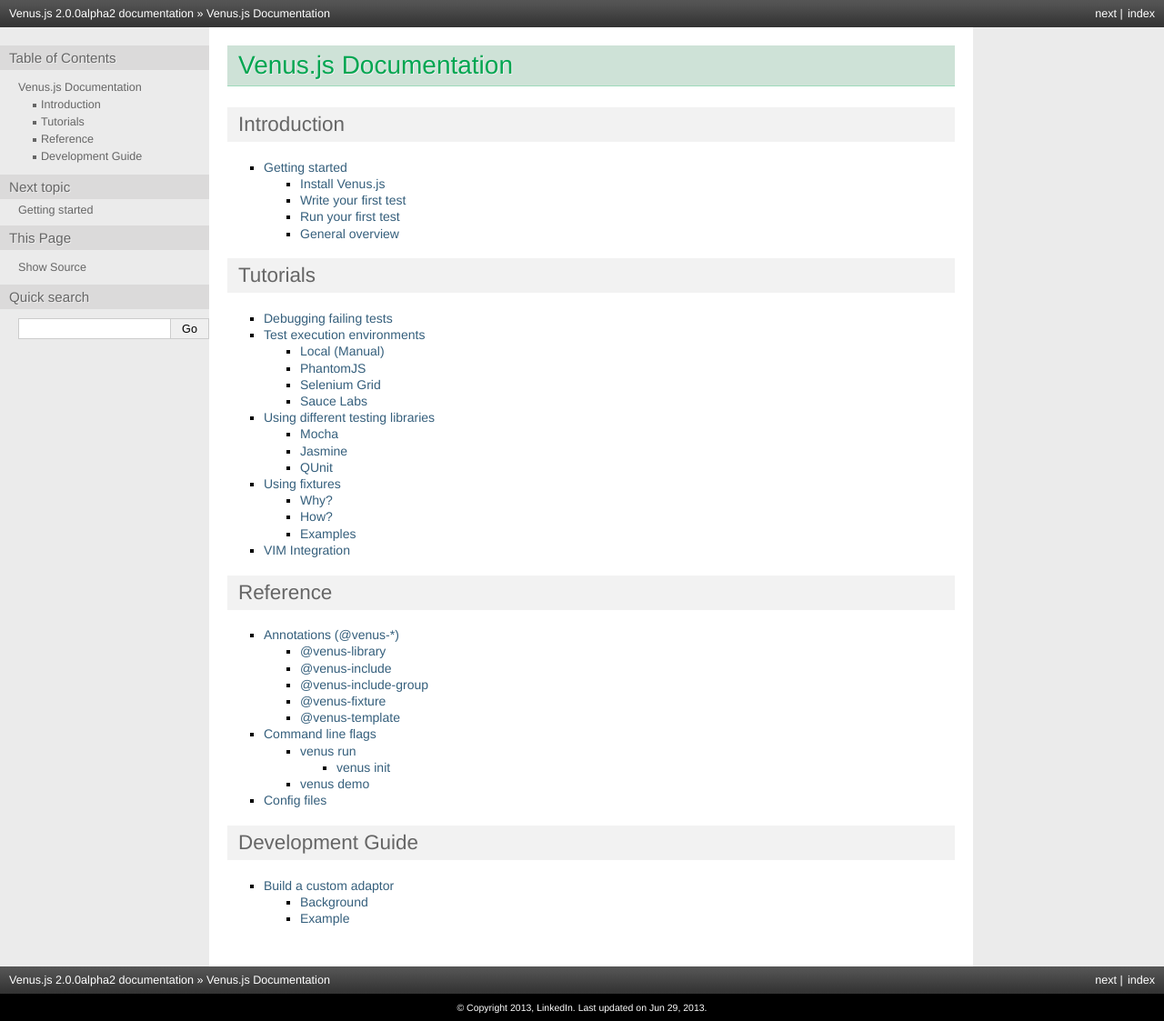
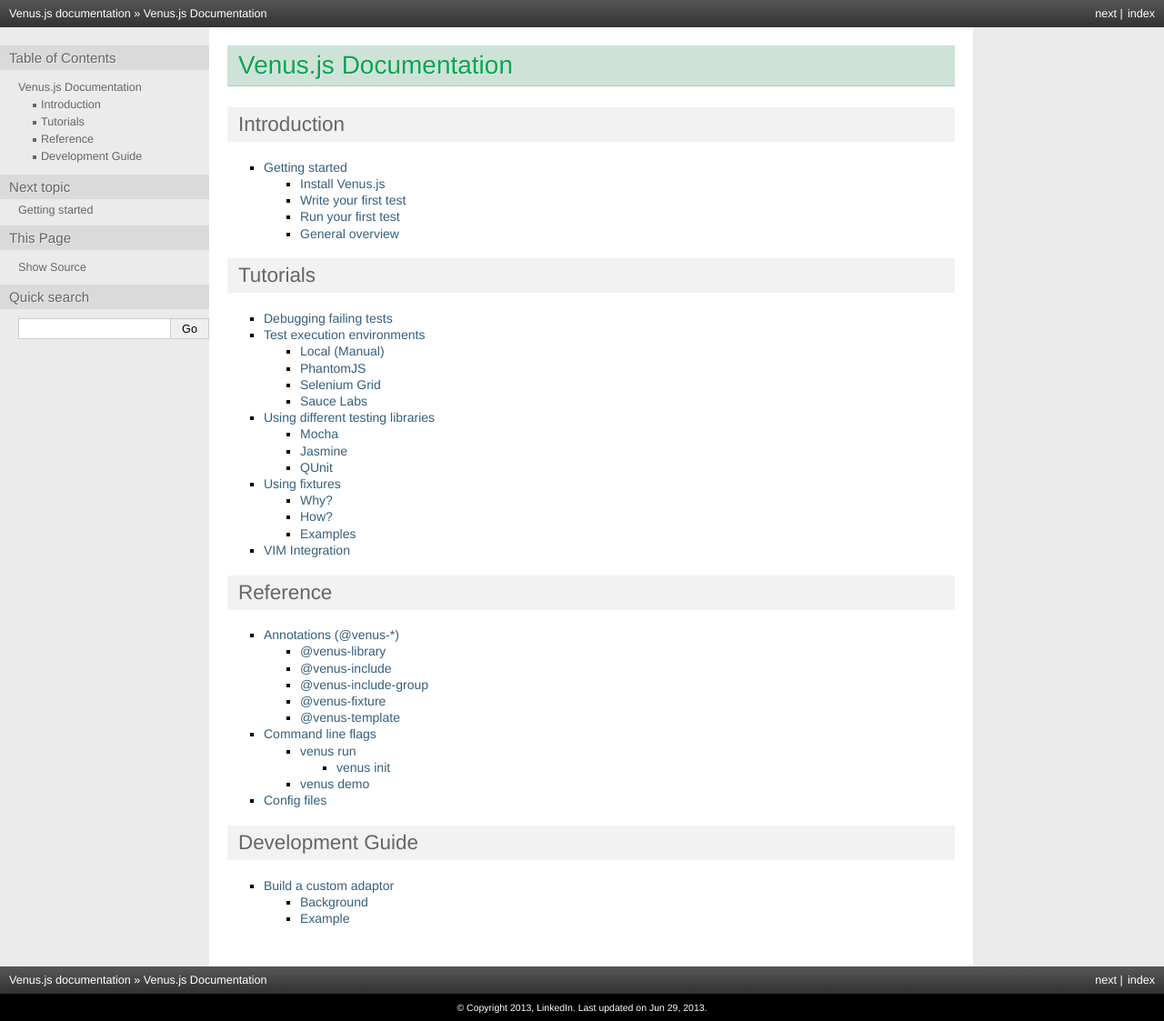
Before and after one commit to LinkedInAttic/venus.js, a Sphinx documentation site: the page built from docs/source/index.rst, in a window 1280 px wide. Shown: the whole page at 91% size. Built offline with Sphinx 7.4.7, drawn with Linux system fonts in a browser that asks for light colours.

Commit message:
Updating version string in docs

```diff
--- a/docs/source/conf.py
+++ b/docs/source/conf.py
@@ -50,7 +50,7 @@
 # The short X.Y version.
 version = '2.0'
 # The full version, including alpha/beta/rc tags.
-release = '2.0.0alpha2'
+release = '2.0.0'
 
 # The laframeworknguage for content autogenerated by Sphinx. Refer to documentation
 # for a list of supported languages.
@@ -108,9 +108,10 @@
 # The name for this set of Sphinx documents.  If None, it defaults to
 # "<project> v<release> documentation".
 #html_title = None
+html_title = "Venus.js documentation"
 
 # A shorter title for the navigation bar.  Default is the same as html_title.
-# html_short_title = "Venus.js documentation"
+html_short_title = "Venus.js documentation"
 
 # The name of an image file (relative to this directory) to place at the top
 # of the sidebar.
```
